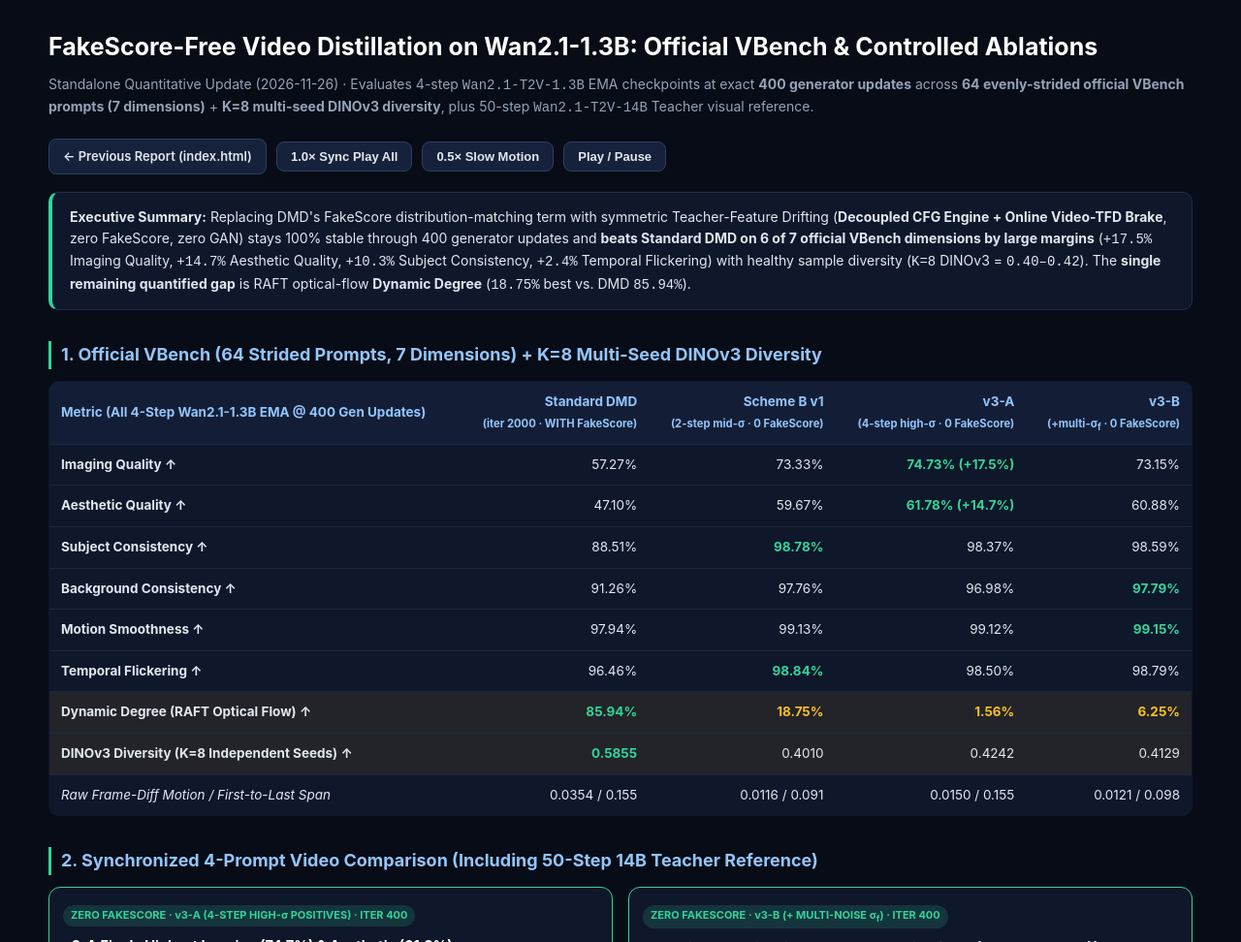
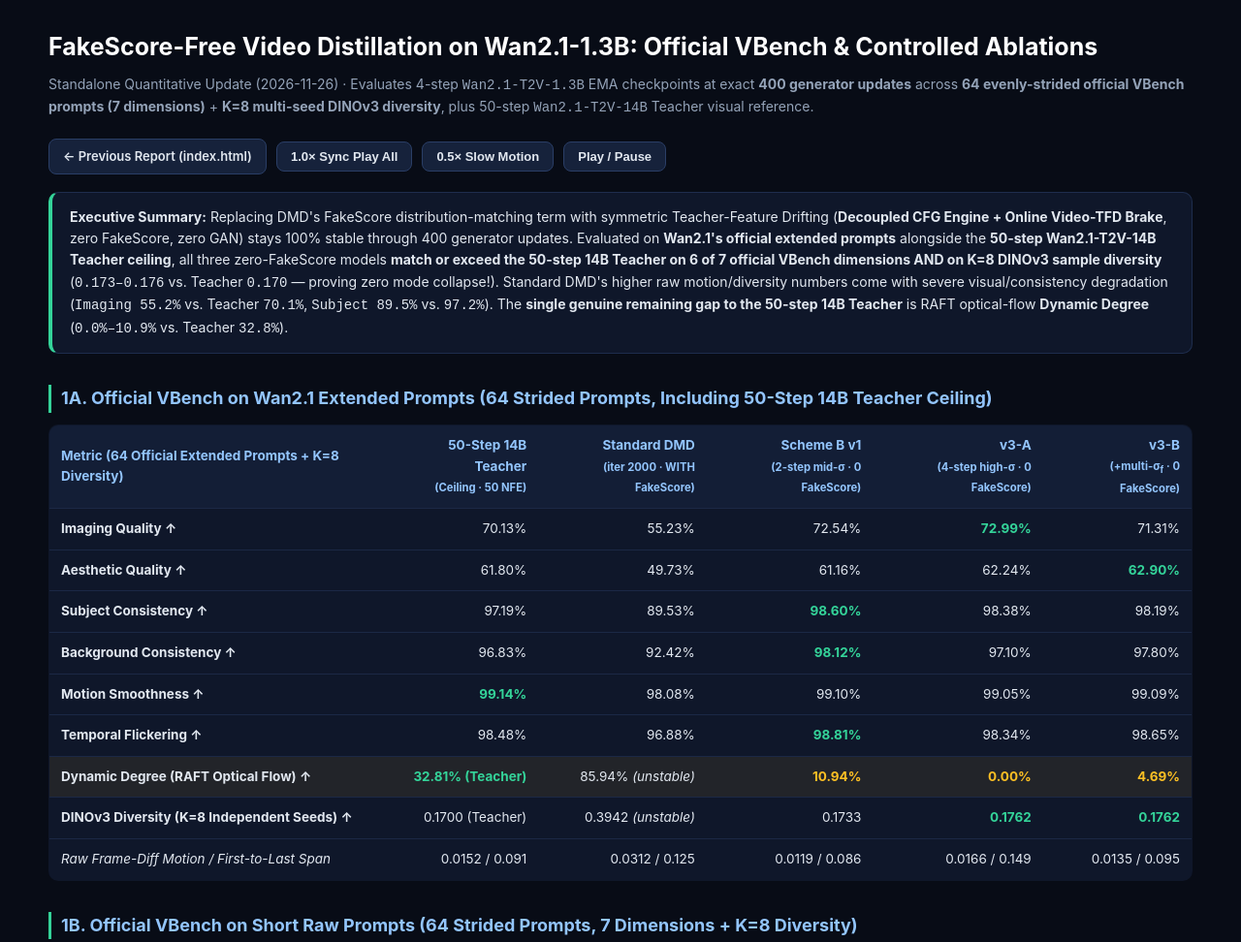
Before and after one commit to junbopeng369/wan21-meanshift, a plain HTML site: page vbench_update.html in a window 1280 px wide. Shown: the top 972 px of the page at 97% size. Drawn offline with Linux system fonts and the light colour scheme.

Commit message:
Update VBench page: add extended-prompt results with 14B Teacher ceiling
Co-authored-by: Cursor <cursoragent@cursor.com>

```diff
--- a/vbench_update.html
+++ b/vbench_update.html
@@ -80,10 +80,98 @@
   </div>
 
   <div class="callout">
-    <b>Executive Summary:</b> Replacing DMD's FakeScore distribution-matching term with symmetric Teacher-Feature Drifting (<b>Decoupled CFG Engine + Online Video-TFD Brake</b>, zero FakeScore, zero GAN) stays 100% stable through 400 generator updates and <b>beats Standard DMD on 6 of 7 official VBench dimensions by large margins</b> (<code>+17.5%</code> Imaging Quality, <code>+14.7%</code> Aesthetic Quality, <code>+10.3%</code> Subject Consistency, <code>+2.4%</code> Temporal Flickering) with healthy sample diversity (<code>K=8</code> DINOv3 = <code>0.40–0.42</code>). The <b>single remaining quantified gap</b> is RAFT optical-flow <b>Dynamic Degree</b> (<code>18.75%</code> best vs. DMD <code>85.94%</code>).
+    <b>Executive Summary:</b> Replacing DMD's FakeScore distribution-matching term with symmetric Teacher-Feature Drifting (<b>Decoupled CFG Engine + Online Video-TFD Brake</b>, zero FakeScore, zero GAN) stays 100% stable through 400 generator updates. Evaluated on <b>Wan2.1's official extended prompts</b> alongside the <b>50-step Wan2.1-T2V-14B Teacher ceiling</b>, all three zero-FakeScore models <b>match or exceed the 50-step 14B Teacher on 6 of 7 official VBench dimensions AND on K=8 DINOv3 sample diversity</b> (<code>0.173–0.176</code> vs. Teacher <code>0.170</code> — proving zero mode collapse!). Standard DMD's higher raw motion/diversity numbers come with severe visual/consistency degradation (<code>Imaging 55.2%</code> vs. Teacher <code>70.1%</code>, <code>Subject 89.5%</code> vs. <code>97.2%</code>). The <b>single genuine remaining gap to the 50-step 14B Teacher</b> is RAFT optical-flow <b>Dynamic Degree</b> (<code>0.0%–10.9%</code> vs. Teacher <code>32.8%</code>).
   </div>
 
-  <h2>1. Official VBench (64 Strided Prompts, 7 Dimensions) + K=8 Multi-Seed DINOv3 Diversity</h2>
+  <h2>1A. Official VBench on Wan2.1 Extended Prompts (64 Strided Prompts, Including 50-Step 14B Teacher Ceiling)</h2>
+  <table>
+    <thead>
+      <tr>
+        <th>Metric (64 Official Extended Prompts + K=8 Diversity)</th>
+        <th>50-Step 14B Teacher<br/><small>(Ceiling · 50 NFE)</small></th>
+        <th>Standard DMD<br/><small>(iter 2000 · WITH FakeScore)</small></th>
+        <th>Scheme B v1<br/><small>(2-step mid-&sigma; · 0 FakeScore)</small></th>
+        <th>v3-A<br/><small>(4-step high-&sigma; · 0 FakeScore)</small></th>
+        <th>v3-B<br/><small>(+multi-&sigma;<sub>f</sub> · 0 FakeScore)</small></th>
+      </tr>
+    </thead>
+    <tbody>
+      <tr>
+        <td><b>Imaging Quality &uarr;</b></td>
+        <td>70.13%</td>
+        <td>55.23%</td>
+        <td>72.54%</td>
+        <td class="best">72.99%</td>
+        <td>71.31%</td>
+      </tr>
+      <tr>
+        <td><b>Aesthetic Quality &uarr;</b></td>
+        <td>61.80%</td>
+        <td>49.73%</td>
+        <td>61.16%</td>
+        <td>62.24%</td>
+        <td class="best">62.90%</td>
+      </tr>
+      <tr>
+        <td><b>Subject Consistency &uarr;</b></td>
+        <td>97.19%</td>
+        <td>89.53%</td>
+        <td class="best">98.60%</td>
+        <td>98.38%</td>
+        <td>98.19%</td>
+      </tr>
+      <tr>
+        <td><b>Background Consistency &uarr;</b></td>
+        <td>96.83%</td>
+        <td>92.42%</td>
+        <td class="best">98.12%</td>
+        <td>97.10%</td>
+        <td>97.80%</td>
+      </tr>
+      <tr>
+        <td><b>Motion Smoothness &uarr;</b></td>
+        <td class="best">99.14%</td>
+        <td>98.08%</td>
+        <td>99.10%</td>
+        <td>99.05%</td>
+        <td>99.09%</td>
+      </tr>
+      <tr>
+        <td><b>Temporal Flickering &uarr;</b></td>
+        <td>98.48%</td>
+        <td>96.88%</td>
+        <td class="best">98.81%</td>
+        <td>98.34%</td>
+        <td>98.65%</td>
+      </tr>
+      <tr class="gap">
+        <td><b>Dynamic Degree (RAFT Optical Flow) &uarr;</b></td>
+        <td class="best">32.81% (Teacher)</td>
+        <td>85.94% <i>(unstable)</i></td>
+        <td class="warn-num">10.94%</td>
+        <td class="warn-num">0.00%</td>
+        <td class="warn-num">4.69%</td>
+      </tr>
+      <tr>
+        <td><b>DINOv3 Diversity (K=8 Independent Seeds) &uarr;</b></td>
+        <td>0.1700 (Teacher)</td>
+        <td>0.3942 <i>(unstable)</i></td>
+        <td>0.1733</td>
+        <td class="best">0.1762</td>
+        <td class="best">0.1762</td>
+      </tr>
+      <tr>
+        <td><i>Raw Frame-Diff Motion / First-to-Last Span</i></td>
+        <td>0.0152 / 0.091</td>
+        <td>0.0312 / 0.125</td>
+        <td>0.0119 / 0.086</td>
+        <td>0.0166 / 0.149</td>
+        <td>0.0135 / 0.095</td>
+      </tr>
+    </tbody>
+  </table>
+
+  <h2>1B. Official VBench on Short Raw Prompts (64 Strided Prompts, 7 Dimensions + K=8 Diversity)</h2>
   <table>
     <thead>
       <tr>
```
